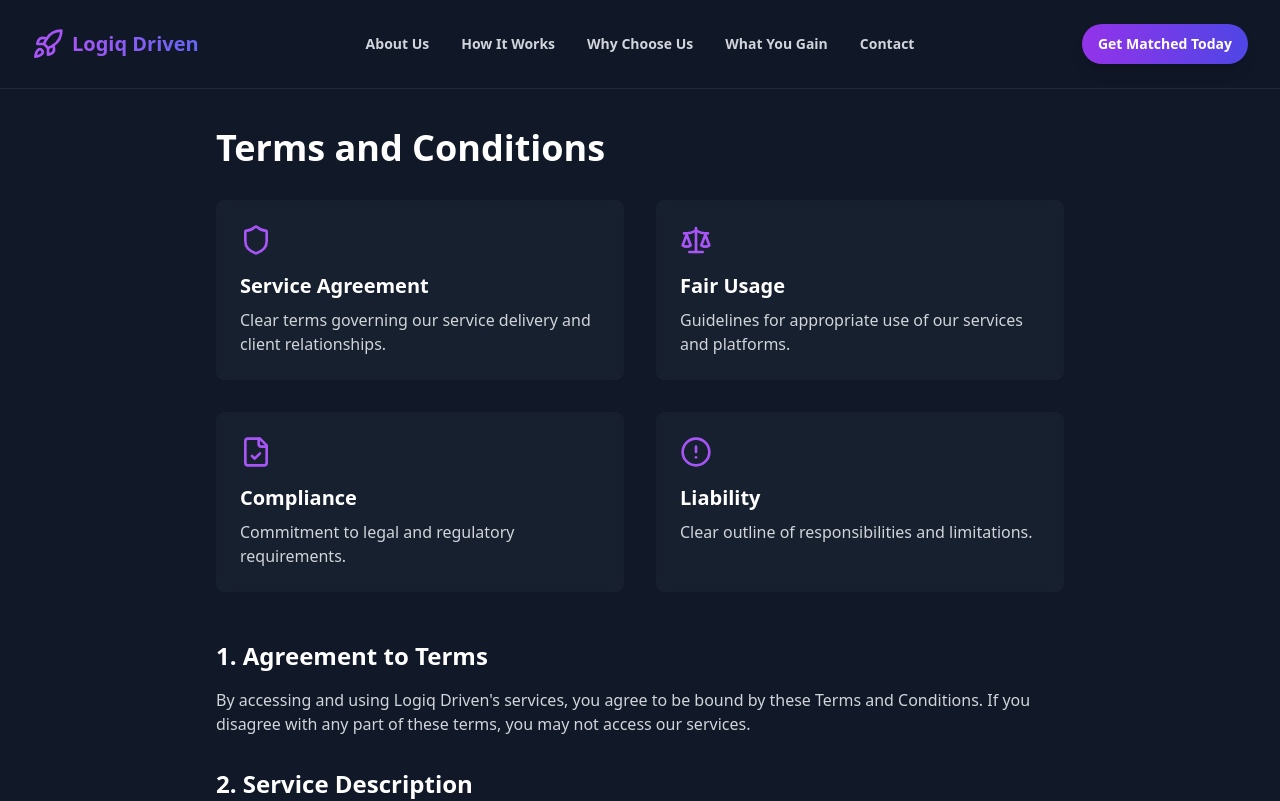
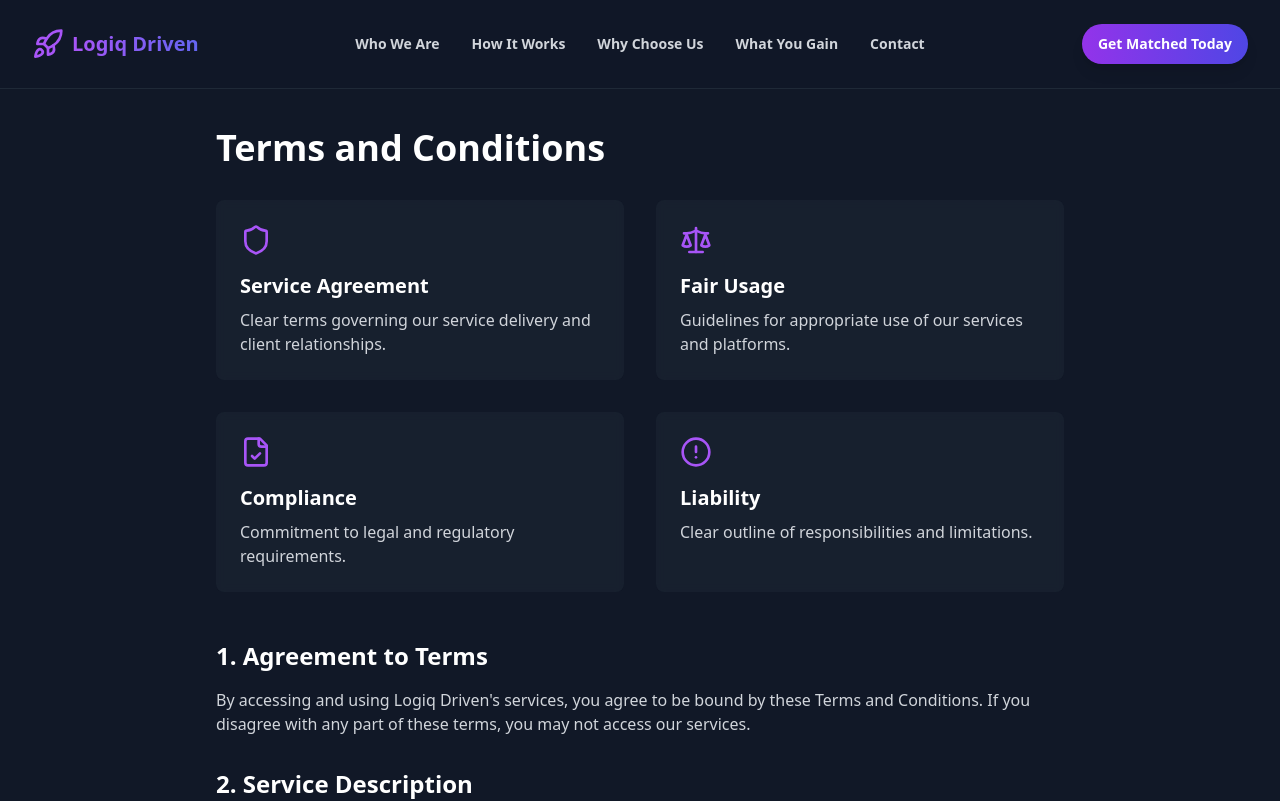
Before and after one commit to logiqdriven2025/logiqdriven2, a React (Vite) app: page /terms in a window 1280 px wide. Shown: the top 801 px of the page. Built offline with nearby package versions, Linux system fonts and the light colour scheme.

Commit message:
fix 'About Us' to 'Who We Are'

```diff
--- a/src/components/Header.tsx
+++ b/src/components/Header.tsx
@@ -3,7 +3,7 @@ import { HashLink } from "react-router-hash-link";
 import { Menu, X, Rocket } from "lucide-react";
 
 const navigation = [
-  { title: "About Us", href: "/#about-us" },
+  { title: "Who We Are", href: "/#who-we-are" },
   { title: "How It Works", href: "/#how-it-works" },
   { title: "Why Choose Us", href: "/#why-choose-us" },
   { title: "What You Gain", href: "/#what-you-gain" },
--- a/src/pages/Home.tsx
+++ b/src/pages/Home.tsx
@@ -182,8 +182,8 @@ export default function Home() {
         </div>
       </section>
 
-      {/* About Us Section */}
-      <section id="about-us" className="py-20 bg-gray-900">
+      {/* Who We Are Section */}
+      <section id="who-we-are" className="py-20 bg-gray-900">
         <div className="max-w-7xl mx-auto px-6">
           <div className="text-center mb-16 reveal">
             <h2 className="text-3xl md:text-4xl font-bold text-white mb-4">
```
